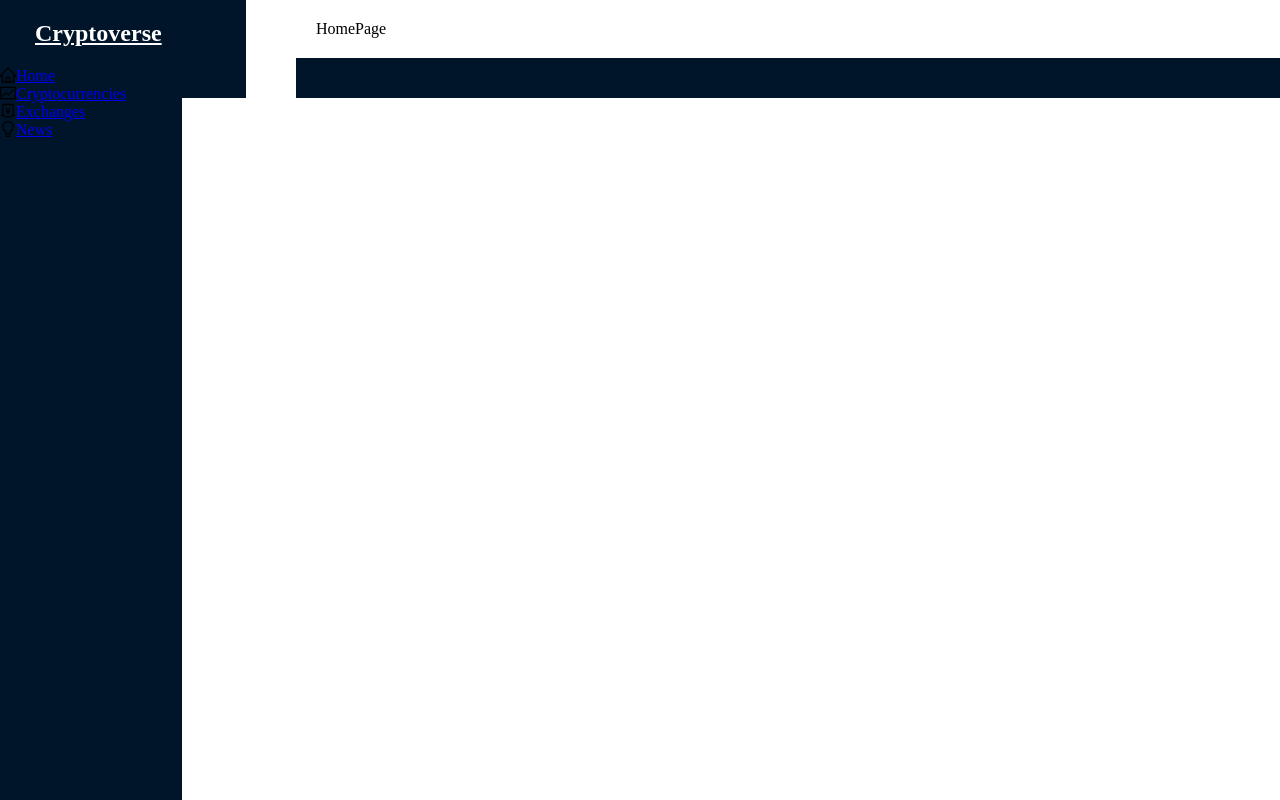
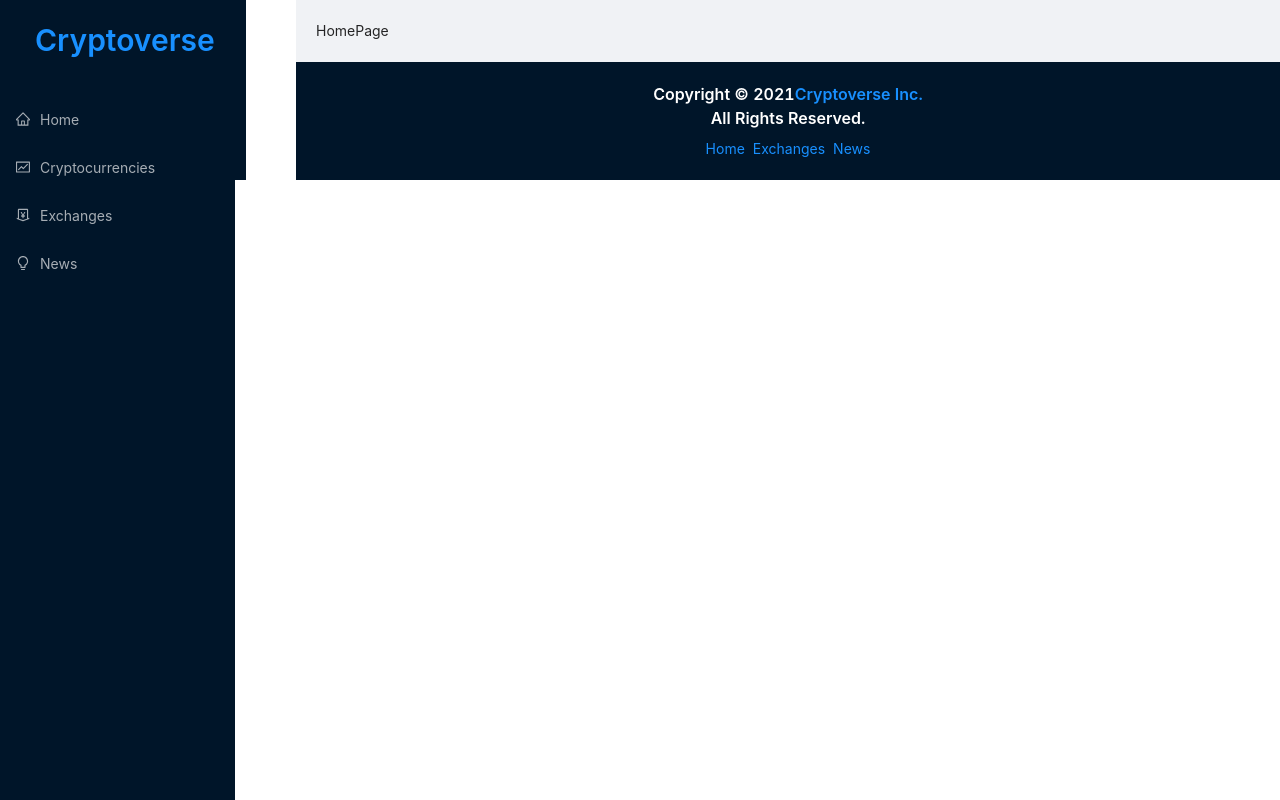
Before and after one commit to priyasarpate/coinmarket, a React (Create React App) app: page / in a window 1280 px wide. Built offline with nearby package versions, Linux system fonts and the light colour scheme.

Commit message:
footer layout

```diff
--- a/src/App.js
+++ b/src/App.js
@@ -33,7 +33,7 @@ const App = () => (
         </div>
       </Layout>
       <div className="footer">
-        {/* <Typography.Title level={5} style={{ color: 'white', textAlign: 'center' }}>Copyright © 2021
+        <Typography.Title level={5} style={{ color: 'white', textAlign: 'center' }}>Copyright © 2021
           <Link to="/">
             Cryptoverse Inc.
           </Link> <br />
@@ -43,7 +43,7 @@ const App = () => (
           <Link to="/">Home</Link>
           <Link to="/exchanges">Exchanges</Link>
           <Link to="/news">News</Link>
-        </Space> */}
+        </Space>
       </div>
     </div>
   </div>
--- a/src/index.js
+++ b/src/index.js
@@ -1,6 +1,7 @@
 import React from "react";
 import ReactDOM from "react-dom/client";
 import App from "./App";
+import 'antd/dist/antd.css';
 import { BrowserRouter as Router } from "react-router-dom";
 
 const root = ReactDOM.createRoot(document.getElementById("root"));
```
